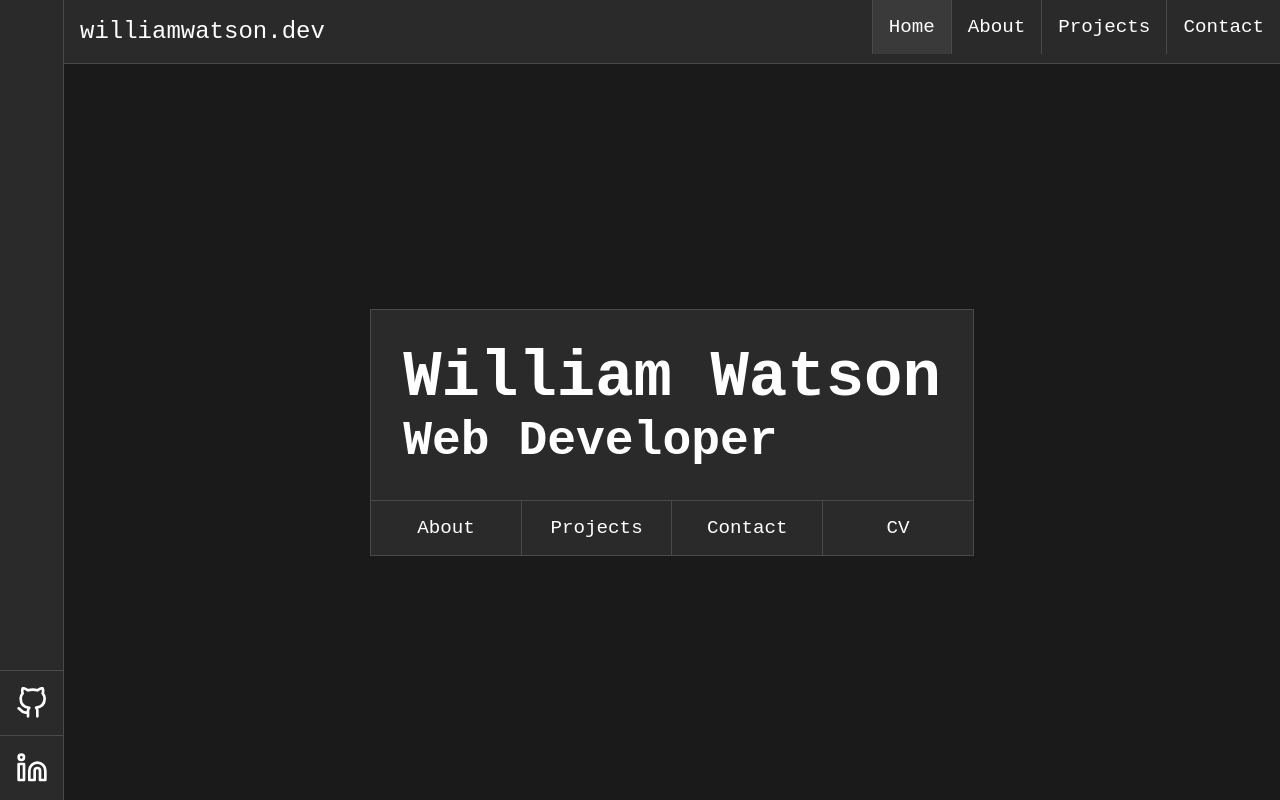
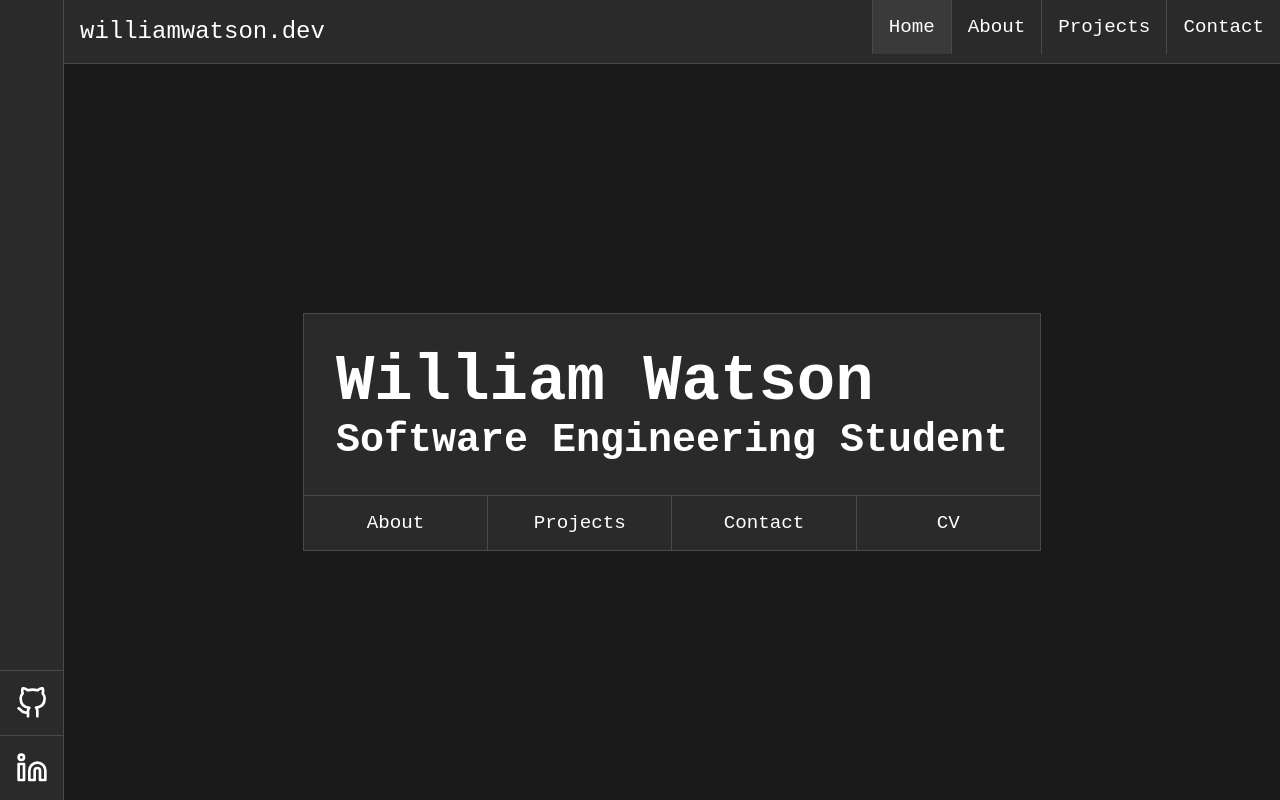
Before and after one commit to willswats/williamwatson, a SvelteKit app: page / in a window 1280 px wide. Built offline with nearby package versions, Linux system fonts and the light colour scheme.

Commit message:
feat: change description

```diff
--- a/src/routes/+page.svelte
+++ b/src/routes/+page.svelte
@@ -10,7 +10,7 @@
 	<section class="home-card">
 		<section class="home-card-content">
 			<h1>William Watson</h1>
-			<h2>Web Developer</h2>
+			<h2>Software Engineering Student</h2>
 		</section>
 		<section class="home-card-anchors">
 			<a href="/about">About </a>
@@ -44,7 +44,7 @@
 	}
 
 	.home-card-content h2 {
-		font-size: 3rem;
+		font-size: 2.5rem;
 	}
 
 	.home-card-anchors {
```
